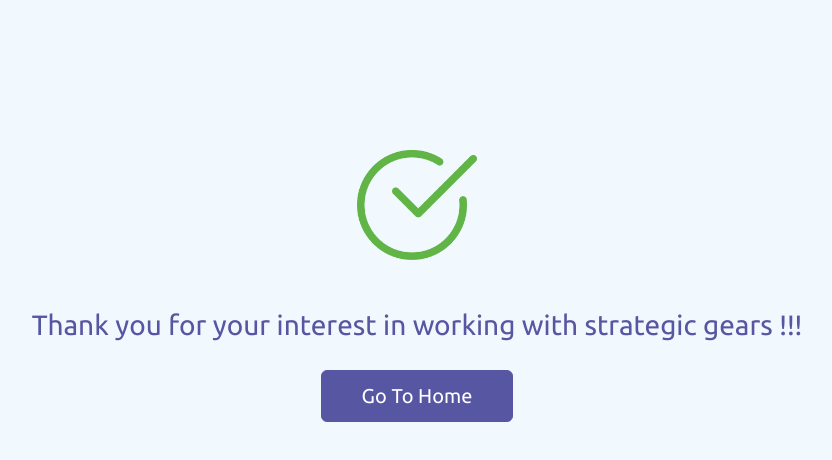
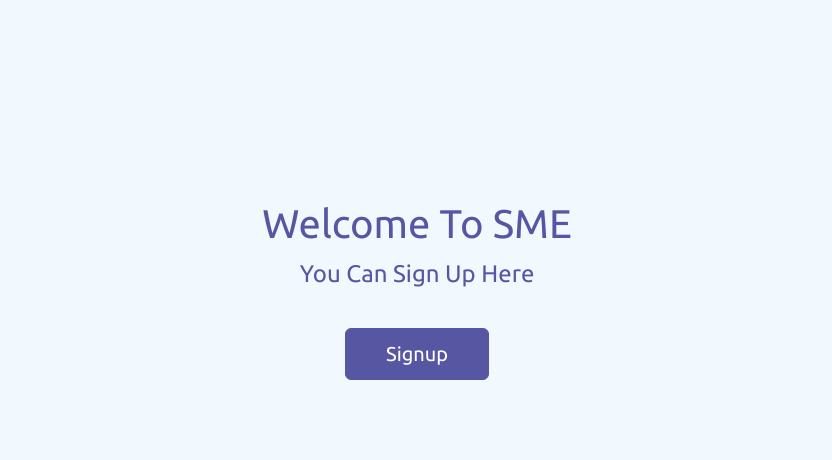
Before and after one commit to 8848digital/sme-frontend, a Next.js app: page / in a window 1280 px wide. Shown: the top 460 px of the page, without its empty margins (223-1055 px from the left). Built offline with nearby package versions, Linux system fonts and the light colour scheme; a web font is replaced by a local one.

Commit message:
more steps added

```diff
--- a/pages/index.tsx
+++ b/pages/index.tsx
@@ -15,9 +15,8 @@ const inter = Inter({ subsets: ['latin'] })
 export default function Home() {
   return (
     <>
-    {/* <SignUpMaster/> */}
-   {/* <StepsDone/> */}
-   <ThankYou/>
+    <SignUpMaster/>
+
     </>
   )
 }
--- a/styles/globals.css
+++ b/styles/globals.css
@@ -136,10 +136,10 @@ body {
 /* styles.css */
 
 /* Style the container */
-.container {
+/* .container {
     text-align: center;
     margin-top: 150px;
-  }
+  } */
 
   /* Style the file input wrapper */
   .file-input-wrapper {
```
